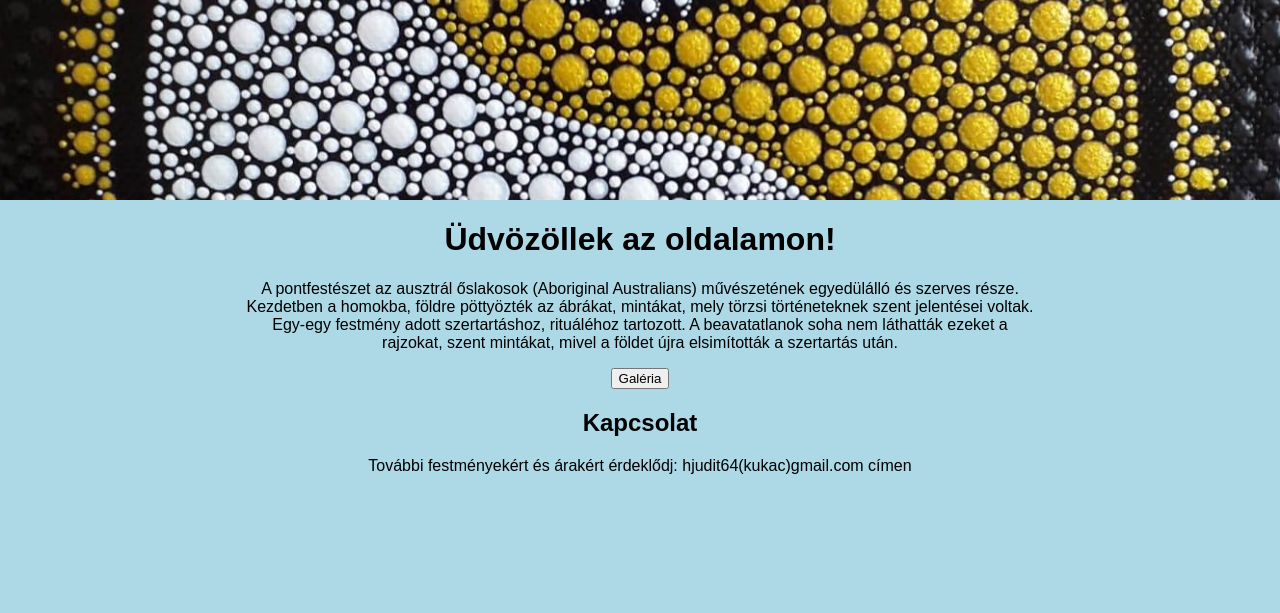
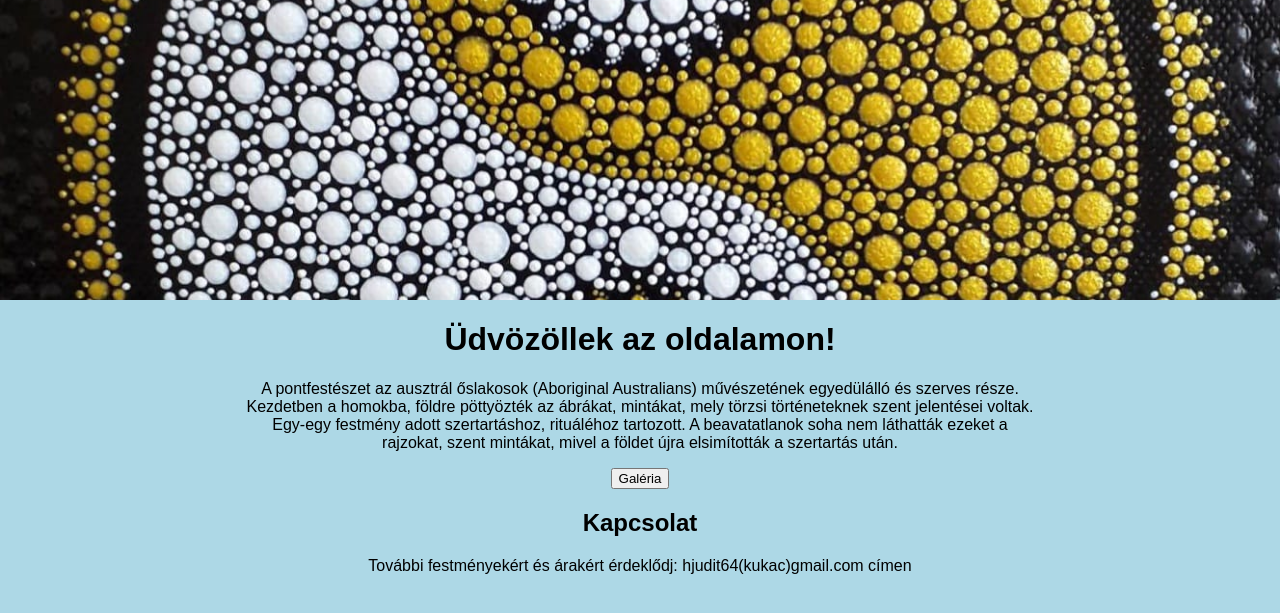
Before and after one commit to balazsvamosi1/balazsvamosi.github.io, a Jekyll site: the page built from index.md, in a window 1280 px wide. Shown: the top 613 px of the page. Built offline with Jekyll 4.4.1, drawn with Linux system fonts in a browser that asks for light colours; some web fonts are replaced; a script that is not in the unit is left out; comment, search, counter and statistics services are not loaded.

Commit message:
Update style.css

```diff
--- a/assets/css/style.css
+++ b/assets/css/style.css
@@ -13,8 +13,8 @@ body {
 }
 
 header {
-  background-image: url('/assets/images/header-image.jpeg'); /* Replace 'header-image.jpeg' with your image filename */
+  background-image: url('https://github.com/balazsvamosi1/balazsvamosi.github.io/blob/gh-pages/assets/images/header-image.jpeg?raw=true'); /* Replace 'header-image.jpeg' with your image filename */
   background-size: cover; /* Set the background image size to cover the header */
   background-position: center; /* Center the background image horizontally and vertically */
-  height: 200px; /* Set the height of the header, adjust this value as needed */
+  height: 300px; /* Set the height of the header, adjust this value as needed */
 }
```
